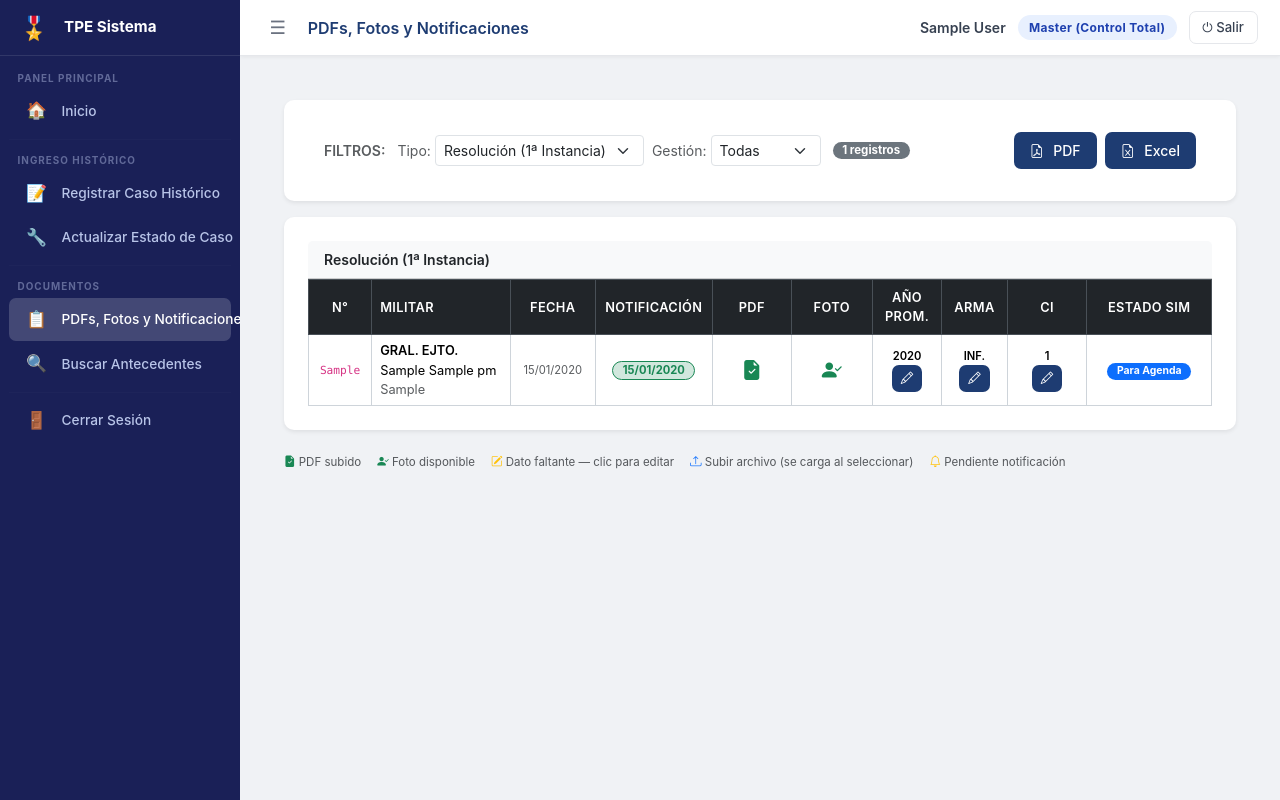
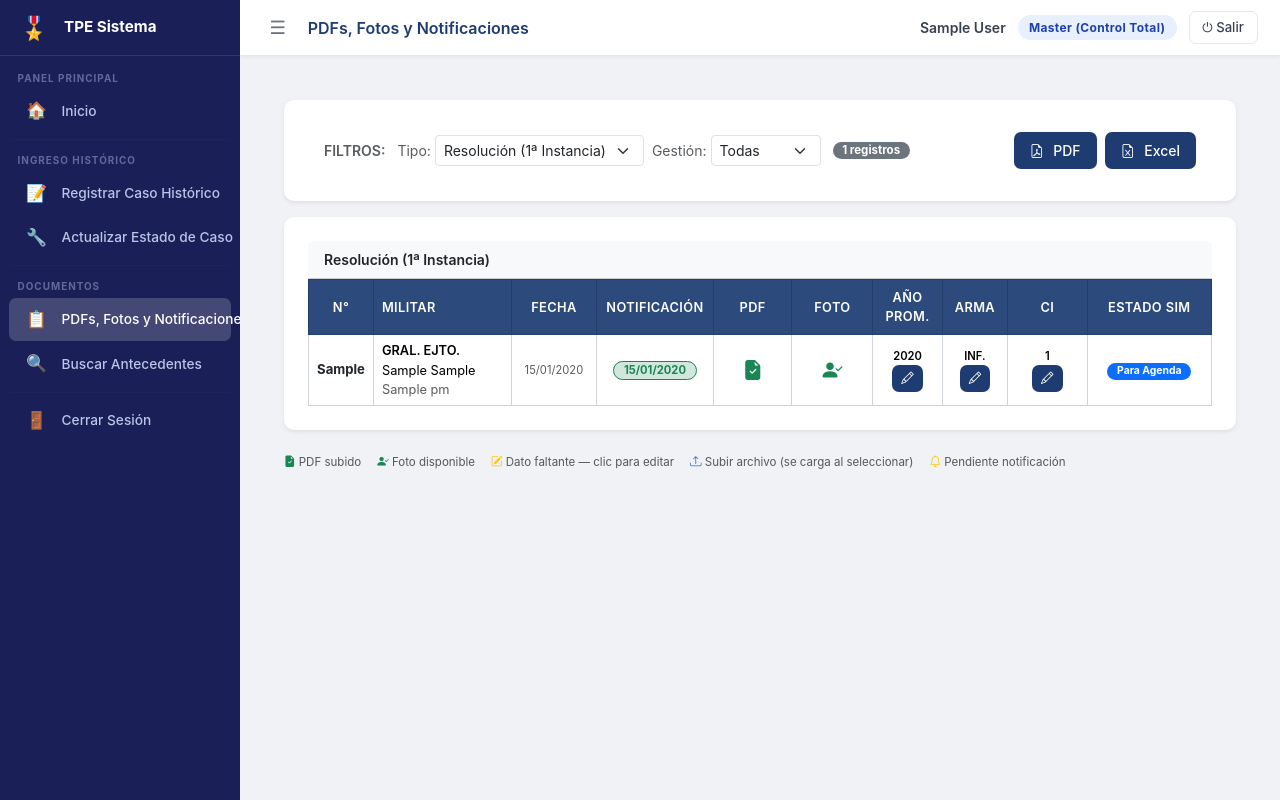
Before and after one commit to taicon-code/tpe_prueba, a Django app: page /ayudante/tabla/ in a window 1280 px wide. Run offline with Django 5.2, Linux system fonts and the light colour scheme; a user stored in the database is signed in; tables that the repository leaves empty hold one stand-in row (values such as "Sample post"); parts of the project's set-up code (start-up, migrations or seed data) failed here and were passed over.

Commit message:
feat: mejorar tabla ayudante — cabecera azul profesional, formato militar y N° resolución
- Cabecera con azul marino #2c4a7c (sobrio y profesional) con letras blancas forzadas via !important
- Columna MILITAR muestra grado / paterno materno / nombres en líneas separadas
- N° resolución: fuente 0.82rem, negrita, color negro

Co-Authored-By: Claude Sonnet 4.6 <noreply@anthropic.com>

```diff
--- a/tpe_app/templates/tpe_app/ayudante/tabla_documentos.html
+++ b/tpe_app/templates/tpe_app/ayudante/tabla_documentos.html
@@ -11,7 +11,9 @@
     padding: 6px 8px;
   }
   #tablaDocumentos thead th {
-    border-color: #495057;
+    background-color: #2c4a7c !important;
+    border-color: #243f6b !important;
+    color: #fff !important;
   }
   #tablaDocumentos tbody tr:hover {
     background-color: #f0f4ff;
@@ -99,7 +101,7 @@
     </div>
     <div class="table-responsive">
       <table id="tablaDocumentos" class="table table-hover mb-0" style="font-size:0.8rem;">
-        <thead class="table-dark">
+        <thead>
           <tr>
             <th style="width:65px;" class="text-center py-2">N°</th>
             <th style="width:160px;" class="py-2">MILITAR</th>
@@ -119,15 +121,15 @@
           <tr>
             <!-- N° documento -->
             <td class="text-center">
-              <code class="small">{{ obj.numero|default:"S/N" }}</code>
+              <span class="fw-bold text-dark" style="font-size:0.82rem;">{{ obj.numero|default:"S/N" }}</span>
             </td>
 
             <!-- Militar -->
             <td>
               {% if pm %}
-                <span class="fw-semibold">{{ pm.grado }}</span>
-                {{ pm.paterno }} {{ pm.nombre }}
-                {% if pm.materno %}<span class="text-muted">{{ pm.materno }}</span>{% endif %}
+                <span class="fw-semibold d-block">{{ pm.grado }}</span>
+                <span>{{ pm.paterno }} {{ pm.materno }}</span>
+                <span class="text-muted d-block">{{ pm.nombre }}</span>
               {% else %}
                 <span class="text-muted fst-italic">Sin asignar</span>
               {% endif %}
```
